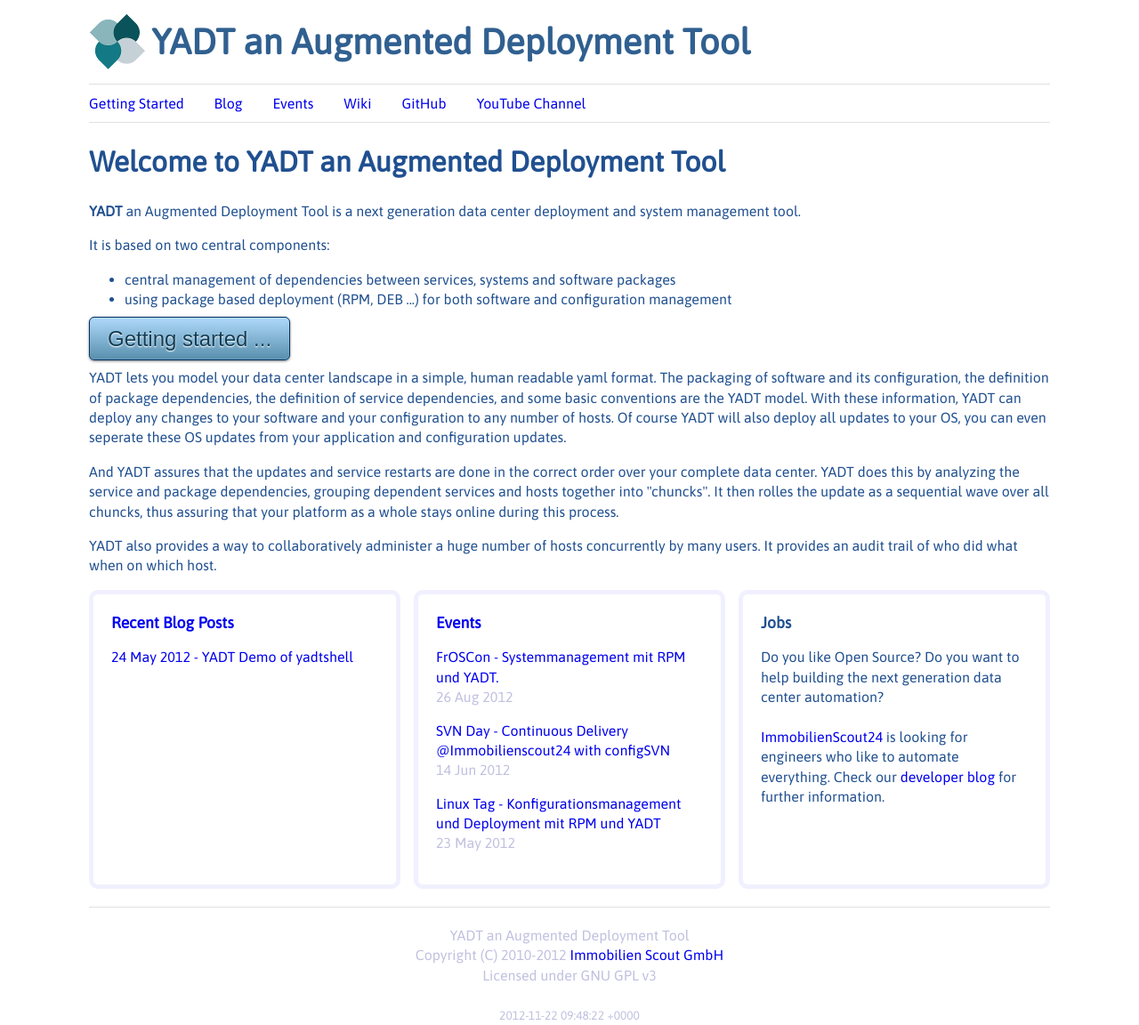
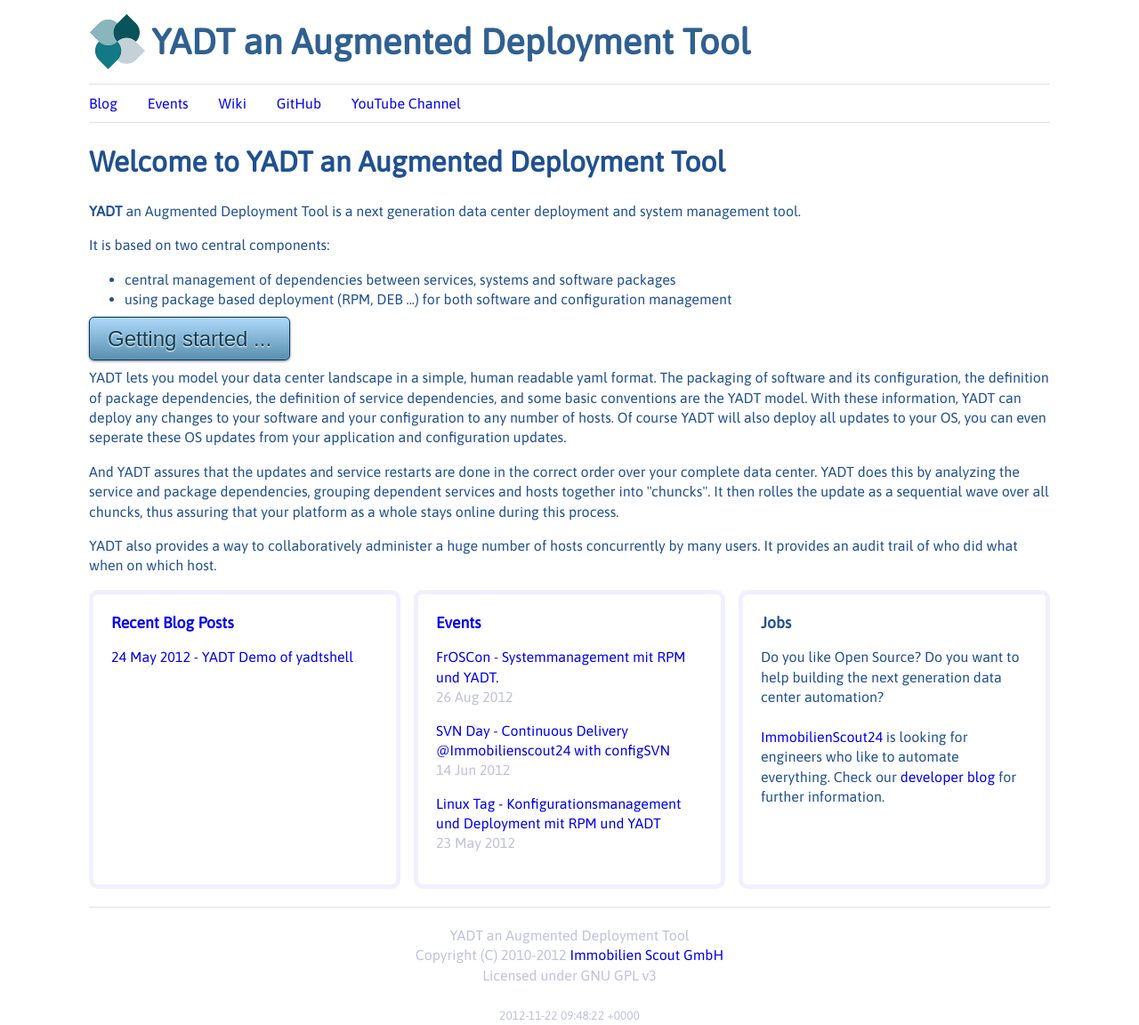
Before and after one commit to yadt/yadt.github.com, a Jekyll site: the page built from index.html, in a window 1280 px wide. Shown: the whole page at 89% size. Built offline with Jekyll 4.4.1, drawn with Linux system fonts in a browser that asks for light colours.

Commit message:
Update _layouts/default.html

```diff
--- a/_layouts/default.html
+++ b/_layouts/default.html
@@ -18,7 +18,6 @@
             </a>
 
             <nav>
-                <a href="https://github.com/yadt/getting-started" target="_blank">Getting Started</a>
                 <a href="/blog/">Blog</a>
                 <a href="/events/">Events</a>
                 <a href="https://github.com/yadt/yadt.github.com/wiki" target="_blank">Wiki</a>
```
